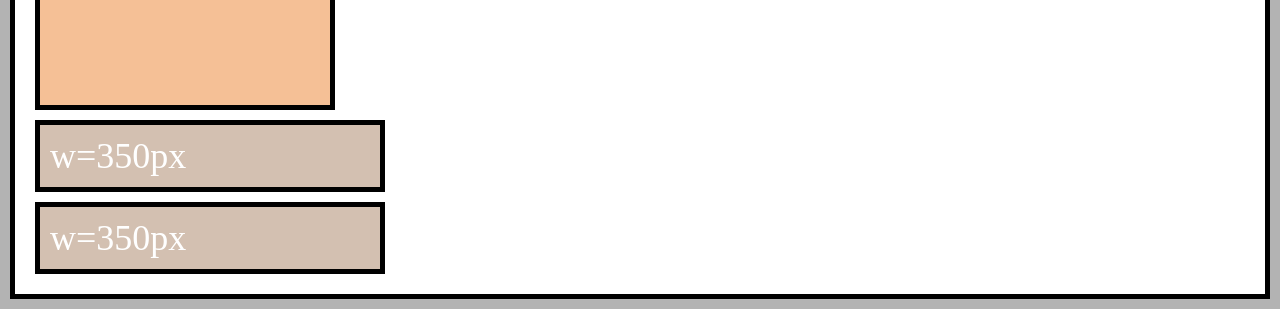
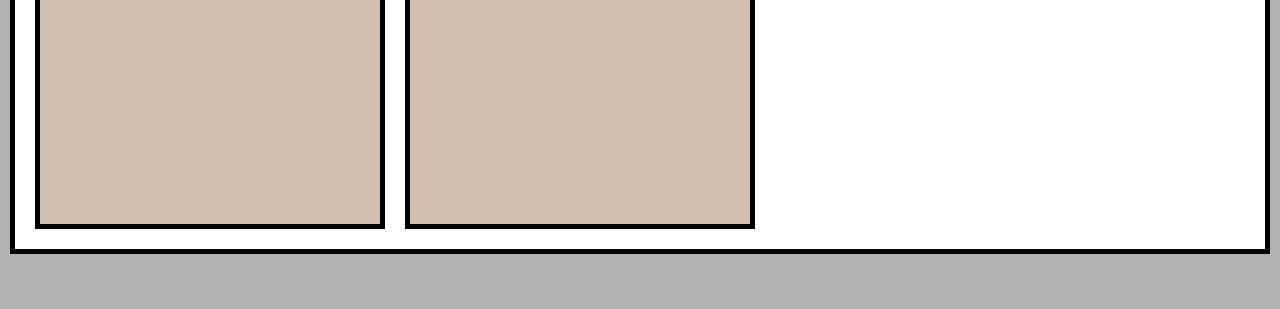
Before and after one commit to actionanand/css-flex-lab, a website built with Vite: page index.html in a window 1280 px wide. Shown: the part 656-965 px from the top of the page. After the commit the page ends 920 px from the top, so only its background shows below. Built offline with nearby package versions, Linux system fonts and the light colour scheme.

Commit message:
readme update

```diff
--- a/style.css
+++ b/style.css
@@ -18,6 +18,16 @@ body {
   background: white;
   padding: 10px;
   border: 5px solid black;
+  display: flex;
+  flex-direction: row;
+  flex-wrap: wrap;
+  align-items: stretch;
+  justify-content: flex-start;
+  align-content: space-around;
+  align-content: normal;
+  height: 900px;
+  /* short-hand for flex */
+  /* flex-flow: row wrap; */
 }
 
 .item-1 {
```
Also changed, not shown: README.md.
